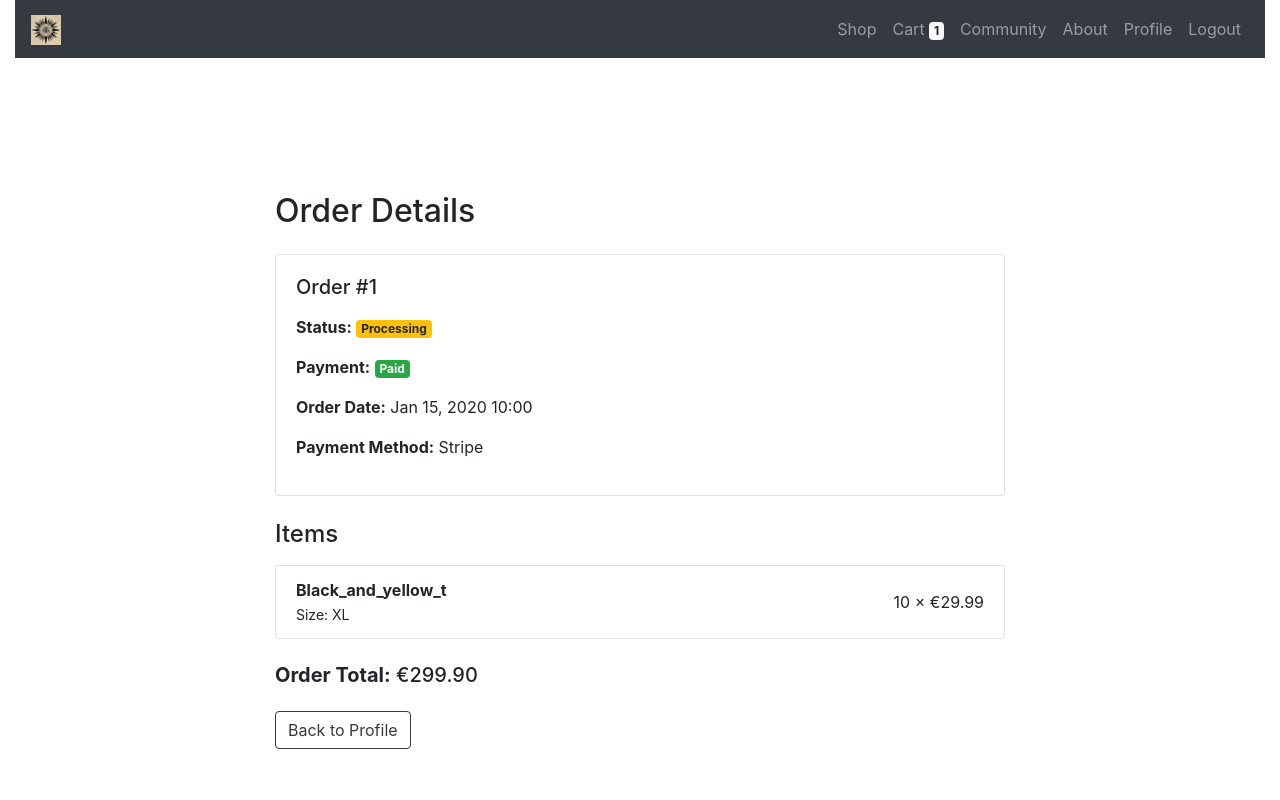
After one commit to Maxcode0101/drift_cult, a Django app: page /orders/1/ in a window 1280 px wide. The commit adds this page. Run offline with Django 4.2, Linux system fonts and the light colour scheme; a user stored in the database is signed in; data comes from the database, SQL or seed files in the repository; tables that the repository leaves empty hold one stand-in row (values such as "Sample post").

Commit message:
Enhance: Add clean Order Detail page for users

```diff
--- /dev/null
+++ b/store/templates/store/order_detail.html
@@ -0,0 +1,68 @@
+{% extends "base.html" %}
+{% load static %}
+
+{% block content %}
+<div class="container mt-5 pt-5">
+  <div class="row">
+    <div class="col-md-8 offset-md-2">
+
+      <h2 class="mb-4">Order Details</h2>
+
+      <div class="card mb-4">
+        <div class="card-body">
+          <h5 class="card-title mb-3">Order #{{ order.id }}</h5>
+
+          <p><strong>Status:</strong>
+            {% if order.status == "processing" %}
+              <span class="badge badge-warning">Processing</span>
+            {% elif order.status == "shipped" %}
+              <span class="badge badge-primary">Shipped</span>
+            {% elif order.status == "delivered" %}
+              <span class="badge badge-success">Delivered</span>
+            {% endif %}
+          </p>
+
+          <p><strong>Payment:</strong>
+            {% if order.is_paid %}
+              <span class="badge badge-success">Paid</span>
+            {% else %}
+              <span class="badge badge-secondary">Unpaid</span>
+            {% endif %}
+          </p>
+
+          <p><strong>Order Date:</strong> {{ order.created_at|date:"M d, Y H:i" }}</p>
+
+          <p><strong>Payment Method:</strong> Stripe</p>
+
+        </div>
+      </div>
+
+      <h4 class="mb-3">Items</h4>
+      <ul class="list-group mb-4">
+        {% for item in order_items %}
+          <li class="list-group-item d-flex justify-content-between align-items-center">
+            <div>
+              <strong>{{ item.product_size.product.name }}</strong><br>
+              <small>Size: {{ item.product_size.size }}</small>
+            </div>
+            <div>
+              <span>{{ item.quantity }} × €{{ item.product_size.product.price|floatformat:2 }}</span>
+            </div>
+          </li>
+        {% empty %}
+          <li class="list-group-item">No items found.</li>
+        {% endfor %}
+      </ul>
+
+      <div class="text-end">
+        <h5><strong>Order Total:</strong> €{{ order.get_total|floatformat:2 }}</h5>
+      </div>
+
+      <div class="mt-4">
+        <a href="{% url 'profile' %}" class="btn btn-outline-dark">Back to Profile</a>
+      </div>
+
+    </div>
+  </div>
+</div>
+{% endblock %}
--- a/store/templates/store/profile.html
+++ b/store/templates/store/profile.html
@@ -38,6 +38,11 @@
 
               <br>
               <small class="text-muted">{{ order.created_at|date:"M d, Y H:i" }}</small>
+
+              <br>
+              <a href="{% url 'order_detail' order.id %}" class="btn btn-sm btn-outline-primary mt-2">
+                View Details
+              </a>
             </li>
           {% endfor %}
         </ul>
--- a/store/urls.py
+++ b/store/urls.py
@@ -11,6 +11,7 @@ urlpatterns = [
     path('add-to-cart/<int:product_id>/<int:size_id>/', views.add_to_cart, name='add_to_cart'),
     path('remove-from-cart/<int:item_id>/', views.remove_from_cart, name='remove_from_cart'),
     path('update_cart_quantity/<int:item_id>/', views.update_cart_quantity, name='update_cart_quantity'),
+    path('orders/<int:order_id>/', views.order_detail, name='order_detail'),
 
     # Stripe Checkout
     path('checkout/', views.checkout, name='checkout'),
--- a/store/views.py
+++ b/store/views.py
@@ -187,3 +187,13 @@ def order_confirmation(request):
         'order': order,
         'order_total': total
     })
+
+
+@login_required
+def order_detail(request, order_id):
+    order = get_object_or_404(Order, id=order_id, user=request.user)
+    order_items = order.items.select_related('product_size', 'product_size__product')
+    return render(request, 'store/order_detail.html', {
+        'order': order,
+        'order_items': order_items,
+    })
```
